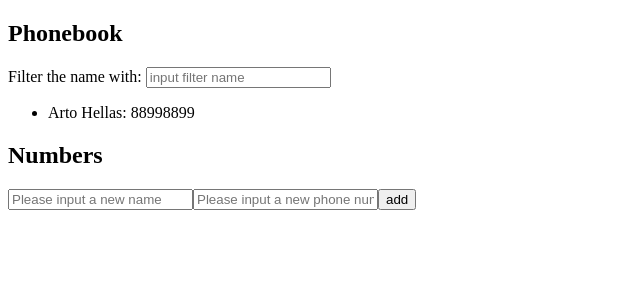
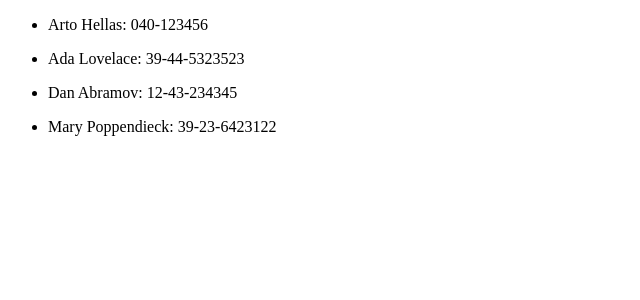
Before and after one commit to zzsealy/fullstackopen, a React (Create React App) app in the folder part1/: page / in a window 1280 px wide. Shown: the top 300 px of the page, without its empty margins (0-640 px from the left). Built offline with nearby package versions, Linux system fonts and the light colour scheme; data requests are answered from the project's data file.

Commit message:
wip: practice 2.22

```diff
--- /dev/null
+++ b/part1/db.json
@@ -0,0 +1,24 @@
+{
+    "persons":[
+      {
+        "name": "Arto Hellas",
+        "number": "040-123456",
+        "id": 1
+      },
+      {
+        "name": "Ada Lovelace",
+        "number": "39-44-5323523",
+        "id": 2
+      },
+      {
+        "name": "Dan Abramov",
+        "number": "12-43-234345",
+        "id": 3
+      },
+      {
+        "name": "Mary Poppendieck",
+        "number": "39-23-6423122",
+        "id": 4
+      }
+    ]
+  }
--- a/part1/src/App.js
+++ b/part1/src/App.js
@@ -1,76 +1,34 @@
-import { useState } from 'react'
+import { useState, useEffect} from 'react'
+import axios from 'axios'
 
-const Number = ({ person }) => {
+const OneNote = ({note}) => {
   return (
-    <li>{person.name}: {person.phone}</li>
+    <li>
+      <p>{note.name}: {note.number}</p>
+    </li>
   )
 }
 
 const App = () => {
-  const [persons, setPersons] = useState([
-    { name: 'Arto Hellas', phone: '88998899'}
-  ])
-  const [beforeFilterPerson, setBeforeFilterPerson] = useState('')
-  const [newName, setNewName] = useState('')
-  const [newPhone, setNewPhone] = useState('')
-
-  const handleNewName = (event) => {
-    setNewName(event.target.value)
+  const [notes, setNotes] = useState([])
+  const [newNote, setNewNote] = useState('')
+  const [showAll, setShowAll] = useState(true)
+  const hooks = () => {
+    console.log('effect')
+    axios.get('http://localhost:3001/persons')
+      .then((response) => {
+        console.log('promise fulfilled')
+        setNotes(response.data)
+      })
   }
-
-  const handleNewPhone = (event) => {
-    setNewPhone(event.target.value)
-  }
-
-
-  const handleFilterName = (event) => {
-    debugger;
-    let filterKey = event.target.value
-    let newPersons = []
-    if (filterKey) {
-      beforeFilterPerson.map(person => {
-        let name = person.name
-        if (name.search(filterKey) != -1) {
-          newPersons.push(person)
-        }
-      })
-      setPersons(newPersons)
-    } else {
-      setPersons(beforeFilterPerson)
-    }
-  }
-
-
-  const submitNewName = (event) => {
-    event.preventDefault()
-    let hasPerson = persons.filter((person) => person.name === newName)
-    if (hasPerson.length === 0) {
-      const newPerson = {
-        name: newName,
-        phone: newPhone
-      }
-      setPersons(persons.concat(newPerson))
-      setBeforeFilterPerson(persons.concat(newPerson))
-      setNewName('')
-      setNewPhone('')
-    } else {
-      alert(`${newName} is already added to phone book`)
-    }
-  }
+  useEffect(hooks, [])
+  console.log('render', notes.length, 'notes')
 
   return (
     <div>
-      <h2>Phonebook</h2>
-      <p>Filter the name with:  <input placeholder='input filter name' onChange={handleFilterName}></input> </p>
       <ul>
-        {persons.map(person => <Number key={person.name} person={person} />)}
+        {notes.map(note => <OneNote key={note.id} note={note} />)}
       </ul>
-      <h2>Numbers</h2>
-      <form onSubmit={submitNewName}>
-        <input value={newName} placeholder='Please input a new name' onChange={handleNewName} />
-        <input value={newPhone} placeholder='Please input a new phone number' onChange={handleNewPhone} />
-        <button type="submit">add</button>
-      </form>
     </div>
   )
 }
--- a/part1/src/index.js
+++ b/part1/src/index.js
@@ -4,27 +4,6 @@ import ReactDOM from 'react-dom/client'
 import App from './App'
 
 
-const notes = [
-    {
-      id: 1,
-      content: 'HTML is easy',
-      date: '2019-05-30T17:30:31.098Z',
-      important: true
-    },
-    {
-      id: 2,
-      content: 'Browser can execute only JavaScript',
-      date: '2019-05-30T18:39:34.091Z',
-      important: false
-    },
-    {
-      id: 3,
-      content: 'GET and POST are the most important methods of HTTP protocol',
-      date: '2019-05-30T19:20:14.298Z',
-      important: true
-    }
-  ]
-
   ReactDOM.createRoot(document.getElementById('root')).render(
-    <App notes={notes} />
+    <App />
 )
```
Also changed, not shown: part1/package.json (+7 -1 lines), 1 other file (tests, documents, lock files or other folders).
